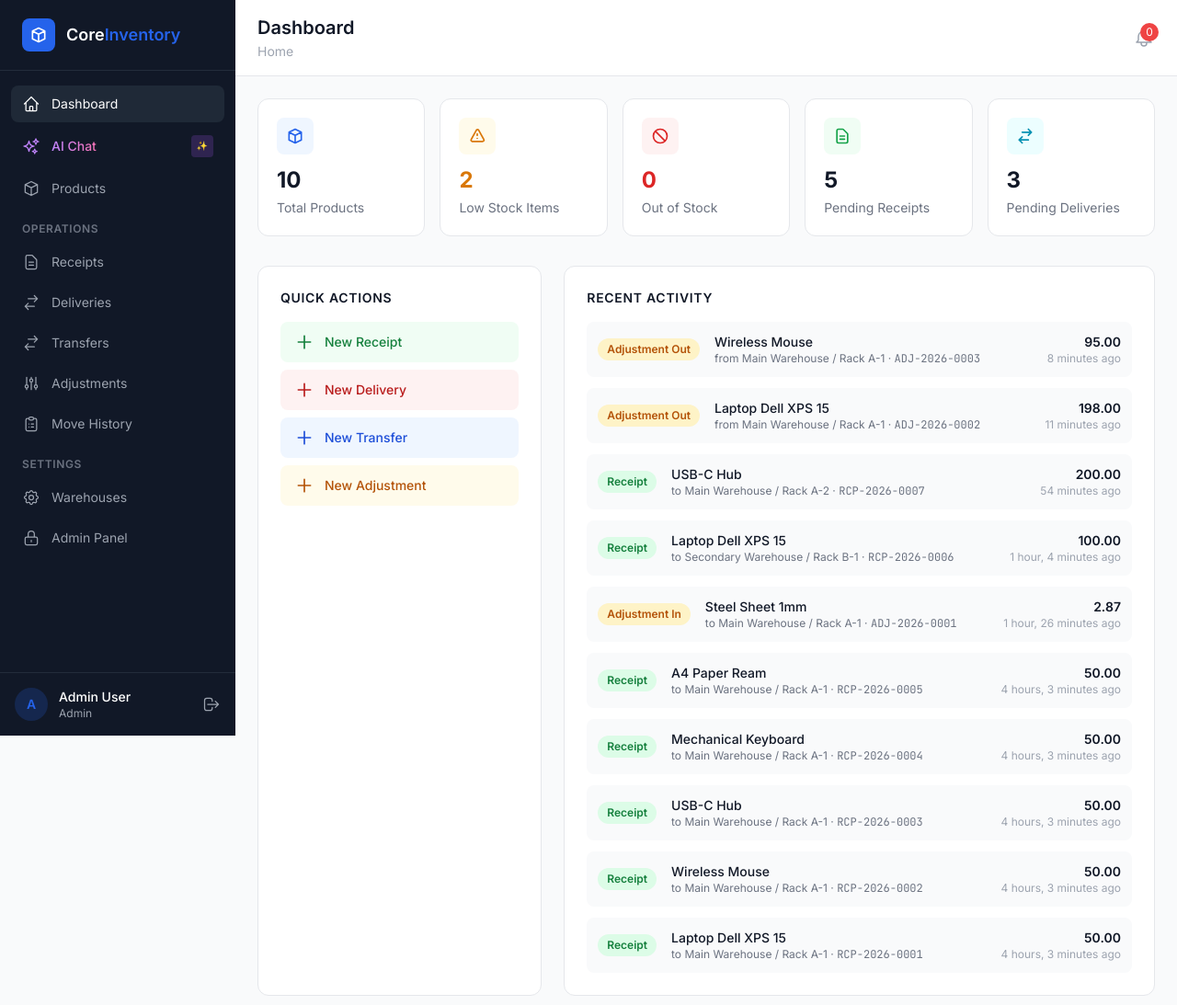
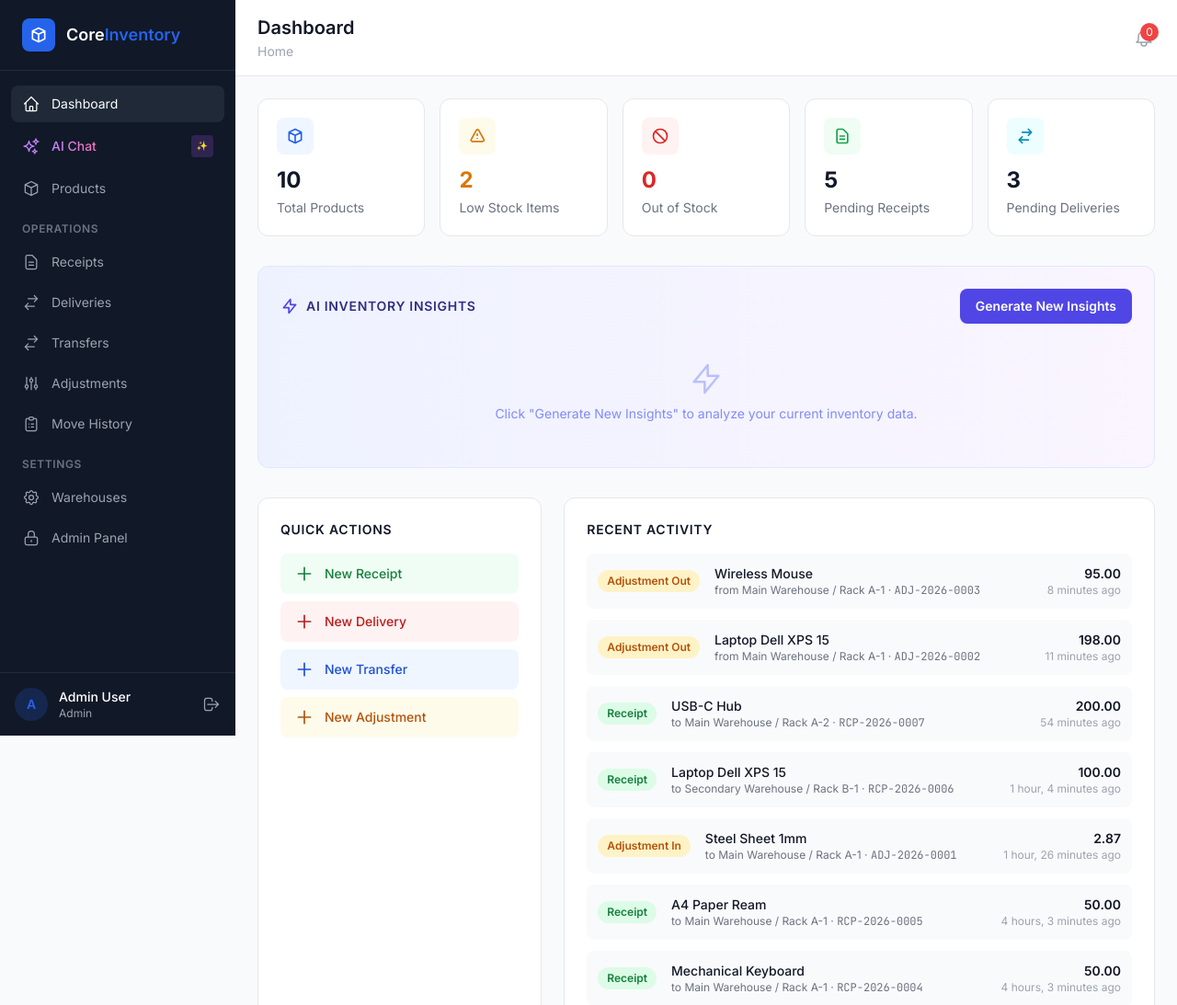
Before and after one commit to RikinParekh15147/CoreInventory, a Django app: page /dashboard/ in a window 1280 px wide. Shown: the top 1093 px of the page at 92% size. Run offline with Django 5.2, Linux system fonts and the light colour scheme; a user stored in the database is signed in; data comes from the database, SQL or seed files in the repository; parts of the project's set-up code (start-up, migrations or seed data) failed here and were passed over; some libraries are stand-ins or nearby versions.

Commit message:
[FEATURE] Add AI Notifications and Dashboard Insights

```diff
--- a/apps/chat/services.py
+++ b/apps/chat/services.py
@@ -607,3 +607,61 @@ def _exec_general_answer(data, user):
         'message': data.get('answer', 'No answer provided.'),
         'result_type': 'text',
     }
+
+
+def generate_user_insights(user):
+    """
+    Generate actionable AI insights based on the current database state
+    and save them as Notifications for the given user.
+    """
+    from apps.alerts.models import Notification
+    client = Groq(api_key=settings.GROQ_API_KEY)
+    context = _build_context()
+
+    prompt = f"""
+{context}
+
+Based on the above inventory state, please provide exactly 3 actionable insights or warnings for the warehouse manager.
+Consider low stock items, lack of pending receipts, high volume of pending deliveries vs available stock, etc.
+
+Return the result as a JSON object with this exact structure, no extra text:
+{{
+  "insights": [
+    "Insight 1 text...",
+    "Insight 2 text...",
+    "Insight 3 text..."
+  ]
+}}
+"""
+
+    try:
+        response = client.chat.completions.create(
+            model=GROQ_MODEL,
+            messages=[
+                {"role": "system", "content": "You are an inventory analyst AI. Focus on actionable insights."},
+                {"role": "user", "content": prompt},
+            ],
+            response_format={"type": "json_object"},
+            temperature=0.3,
+            max_tokens=1024,
+        )
+        content = response.choices[0].message.content
+        data = json.loads(content)
+        insights = data.get('insights', [])
+
+        # Keep things fresh: remove old insights for this user
+        Notification.objects.filter(user=user, type='ai_insight').delete()
+
+        for ins in insights:
+            Notification.objects.create(
+                user=user,
+                type='ai_insight',
+                message=ins,
+                is_read=False
+            )
+
+        return {"success": True, "count": len(insights)}
+
+    except Exception as e:
+        logger.error("Error generating AI insights: %s", e)
+        return {"success": False, "message": str(e)}
--- a/apps/dashboard/urls.py
+++ b/apps/dashboard/urls.py
@@ -6,4 +6,5 @@ app_name = 'dashboard'
 urlpatterns = [
     path('', views.dashboard_view, name='index'),
     path('kpis/', views.kpis_partial, name='kpis'),
+    path('generate-ai-insights/', views.generate_ai_insights, name='generate_ai_insights'),
 ]
--- a/apps/dashboard/views.py
+++ b/apps/dashboard/views.py
@@ -9,6 +9,9 @@ from apps.products.models import Product
 from apps.receipts.models import Receipt
 from apps.deliveries.models import Delivery
 from apps.ledger.models import StockMove, Stock
+from apps.alerts.models import Notification
+from apps.chat.services import generate_user_insights
+from django.views.decorators.http import require_POST
 
 
 @login_required
@@ -44,6 +47,12 @@ def dashboard_view(request):
         'product', 'from_location', 'to_location', 'created_by'
     ).order_by('-created_at')[:15]
 
+    # Fetch existing AI insights for the user
+    ai_insights = Notification.objects.filter(
+        user=request.user,
+        type='ai_insight'
+    ).order_by('-created_at')
+
     context = {
         'total_products': total_products,
         'low_stock_count': low_stock_count,
@@ -51,6 +60,7 @@ def dashboard_view(request):
         'pending_receipts': pending_receipts,
         'pending_deliveries': pending_deliveries,
         'recent_moves': recent_moves,
+        'ai_insights': ai_insights,
     }
 
     # Return partial for HTMX requests
@@ -64,3 +74,20 @@ def dashboard_view(request):
 def kpis_partial(request):
     """HTMX partial endpoint for refreshing KPI cards."""
     return dashboard_view(request)
+
+
+@login_required
+@require_POST
+def generate_ai_insights(request):
+    """HTMX endpoint to trigger AI insight generation."""
+    result = generate_user_insights(request.user)
+
+    insights = Notification.objects.filter(
+        user=request.user,
+        type='ai_insight'
+    ).order_by('-created_at')
+
+    return render(request, 'dashboard/partials/ai_insights_content.html', {
+        'ai_insights': insights,
+        'ai_error': result.get('message') if not result.get('success') else None,
+    })
--- a/templates/alerts/list.html
+++ b/templates/alerts/list.html
@@ -6,16 +6,18 @@
 {% if page_obj %}
 <div class="space-y-3">{% for n in page_obj %}
     <div class="bg-white rounded-xl border border-gray-200 p-5 flex items-start gap-4 {% if not n.is_read %}border-l-4 border-l-amber-500{% endif %}">
-        <div class="flex-shrink-0 w-10 h-10 rounded-lg flex items-center justify-center {% if n.type == 'low_stock' %}bg-amber-50{% elif n.type == 'out_of_stock' %}bg-red-50{% else %}bg-blue-50{% endif %}">
+        <div class="flex-shrink-0 w-10 h-10 rounded-lg flex items-center justify-center {% if n.type == 'low_stock' %}bg-amber-50{% elif n.type == 'out_of_stock' %}bg-red-50{% elif n.type == 'ai_insight' %}bg-indigo-50{% else %}bg-blue-50{% endif %}">
             {% if n.type == 'out_of_stock' %}
             <svg class="w-5 h-5 text-red-500" fill="none" stroke="currentColor" viewBox="0 0 24 24"><path stroke-linecap="round" stroke-linejoin="round" stroke-width="2" d="M18.364 18.364A9 9 0 005.636 5.636m12.728 12.728A9 9 0 015.636 5.636m12.728 12.728L5.636 5.636"/></svg>
+            {% elif n.type == 'ai_insight' %}
+            <svg class="w-5 h-5 text-indigo-500" fill="none" stroke="currentColor" viewBox="0 0 24 24"><path stroke-linecap="round" stroke-linejoin="round" stroke-width="2" d="M13 10V3L4 14h7v7l9-11h-7z"/></svg>
             {% else %}
             <svg class="w-5 h-5 text-amber-500" fill="none" stroke="currentColor" viewBox="0 0 24 24"><path stroke-linecap="round" stroke-linejoin="round" stroke-width="2" d="M12 9v2m0 4h.01m-6.938 4h13.856c1.54 0 2.502-1.667 1.732-2.5L13.732 4c-.77-.833-1.964-.833-2.732 0L4.082 16.5c-.77.833.192 2.5 1.732 2.5z"/></svg>
             {% endif %}
         </div>
         <div class="flex-1 min-w-0">
             <div class="flex items-center justify-between">
-                <span class="inline-flex items-center px-2.5 py-0.5 rounded-full text-xs font-medium {% if n.type == 'out_of_stock' %}bg-red-100 text-red-700{% else %}bg-amber-100 text-amber-700{% endif %}">{{ n.get_type_display }}</span>
+                <span class="inline-flex items-center px-2.5 py-0.5 rounded-full text-xs font-medium {% if n.type == 'out_of_stock' %}bg-red-100 text-red-700{% elif n.type == 'ai_insight' %}bg-indigo-100 text-indigo-700{% else %}bg-amber-100 text-amber-700{% endif %}">{{ n.get_type_display }}</span>
                 <span class="text-xs text-gray-400">{{ n.created_at|timesince }} ago</span>
             </div>
             <p class="mt-1.5 text-sm text-gray-900">{{ n.message }}</p>
--- a/templates/dashboard/index.html
+++ b/templates/dashboard/index.html
@@ -64,6 +64,27 @@
         <p class="text-2xl font-bold text-gray-900">{{ pending_deliveries }}</p>
         <p class="text-sm text-gray-500 mt-1">Pending Deliveries</p>
     </a>
+</div>
+
+<!-- AI Insights -->
+<div class="mb-8">
+    <div class="bg-gradient-to-r from-indigo-50 to-purple-50 rounded-xl border border-indigo-100 p-6">
+        <div class="flex items-center justify-between mb-4">
+            <h3 class="text-sm font-semibold text-indigo-900 uppercase tracking-wider mb-0 flex items-center gap-2">
+                <svg class="w-5 h-5 text-indigo-600" fill="none" stroke="currentColor" viewBox="0 0 24 24"><path stroke-linecap="round" stroke-linejoin="round" stroke-width="2" d="M13 10V3L4 14h7v7l9-11h-7z"/></svg>
+                AI Inventory Insights
+            </h3>
+            <button hx-post="{% url 'dashboard:generate_ai_insights' %}"
+                    hx-headers='{"X-CSRFToken": "{{ csrf_token }}"}'
+                    hx-target="#ai-insights-content"
+                    class="inline-flex items-center px-4 py-2 border border-transparent text-sm font-medium rounded-lg text-white bg-indigo-600 hover:bg-indigo-700 focus:outline-none focus:ring-2 focus:ring-offset-2 focus:ring-indigo-500 transition-colors shadow-sm font-semibold">
+                Generate New Insights
+            </button>
+        </div>
+        <div id="ai-insights-content">
+            {% include "dashboard/partials/ai_insights_content.html" %}
+        </div>
+    </div>
 </div>
 
 <!-- Quick Actions + Activity Feed -->
--- /dev/null
+++ b/templates/dashboard/partials/ai_insights_content.html
@@ -0,0 +1,24 @@
+{% if ai_error %}
+<div class="p-4 bg-red-50 text-red-700 rounded-lg text-sm border border-red-100">
+    <p><strong>Error:</strong> {{ ai_error }}</p>
+</div>
+{% elif ai_insights %}
+<ul class="space-y-3">
+    {% for insight in ai_insights %}
+    <li class="p-4 bg-white rounded-lg border border-indigo-100 shadow-sm flex gap-3">
+        <div class="flex-shrink-0 mt-0.5">
+            <svg class="w-5 h-5 text-indigo-500" fill="none" stroke="currentColor" viewBox="0 0 24 24"><path stroke-linecap="round" stroke-linejoin="round" stroke-width="2" d="M13 10V3L4 14h7v7l9-11h-7z"/></svg>
+        </div>
+        <div>
+            <p class="text-sm text-gray-800 leading-relaxed">{{ insight.message }}</p>
+            <p class="text-xs text-gray-400 mt-1">{{ insight.created_at|timesince }} ago</p>
+        </div>
+    </li>
+    {% endfor %}
+</ul>
+{% else %}
+<div class="text-center py-6 text-indigo-400">
+    <svg class="mx-auto w-10 h-10 mb-2 opacity-50" fill="none" stroke="currentColor" viewBox="0 0 24 24"><path stroke-linecap="round" stroke-linejoin="round" stroke-width="1.5" d="M13 10V3L4 14h7v7l9-11h-7z"/></svg>
+    <p class="text-sm">Click "Generate New Insights" to analyze your current inventory data.</p>
+</div>
+{% endif %}
```
Also changed, not shown: apps/alerts/models.py (+15 -2 lines), apps/alerts/migrations/0002_notification_user_alter_notification_product_and_more.py (added), 1 other file.
